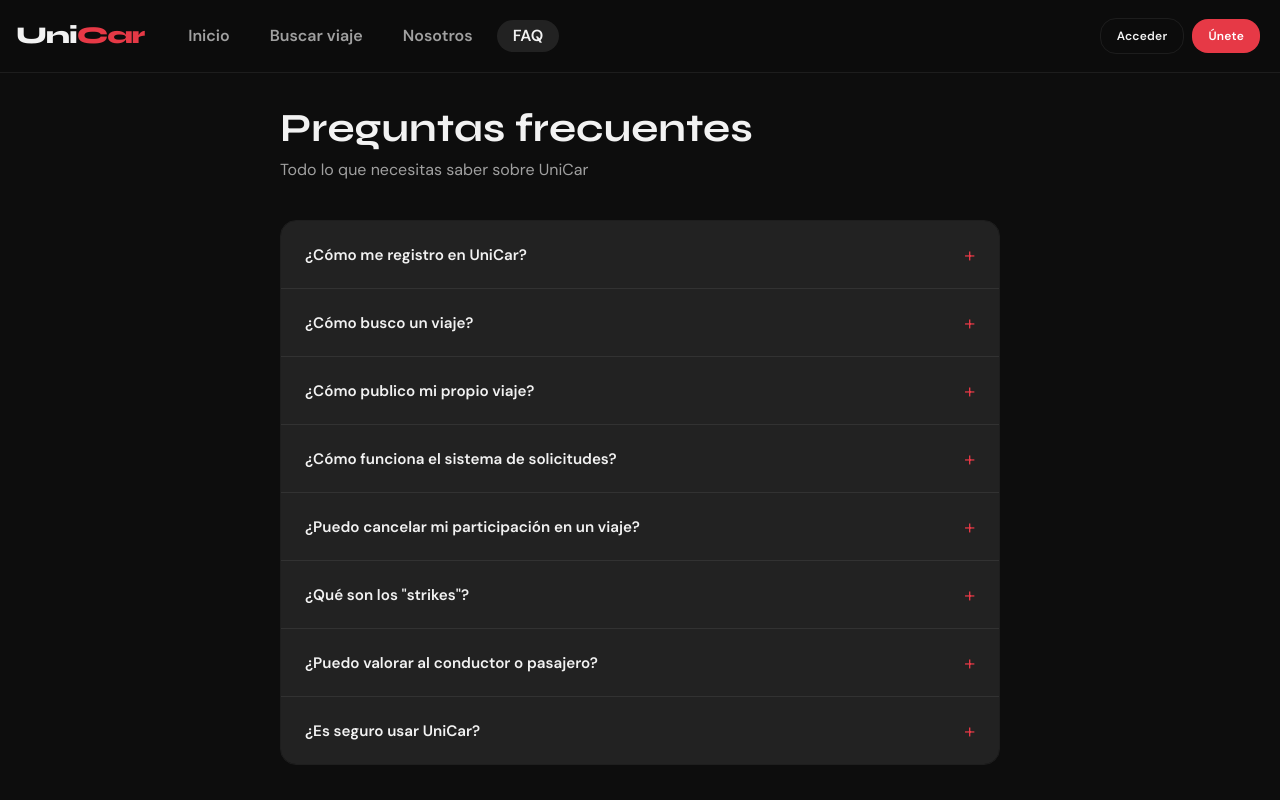
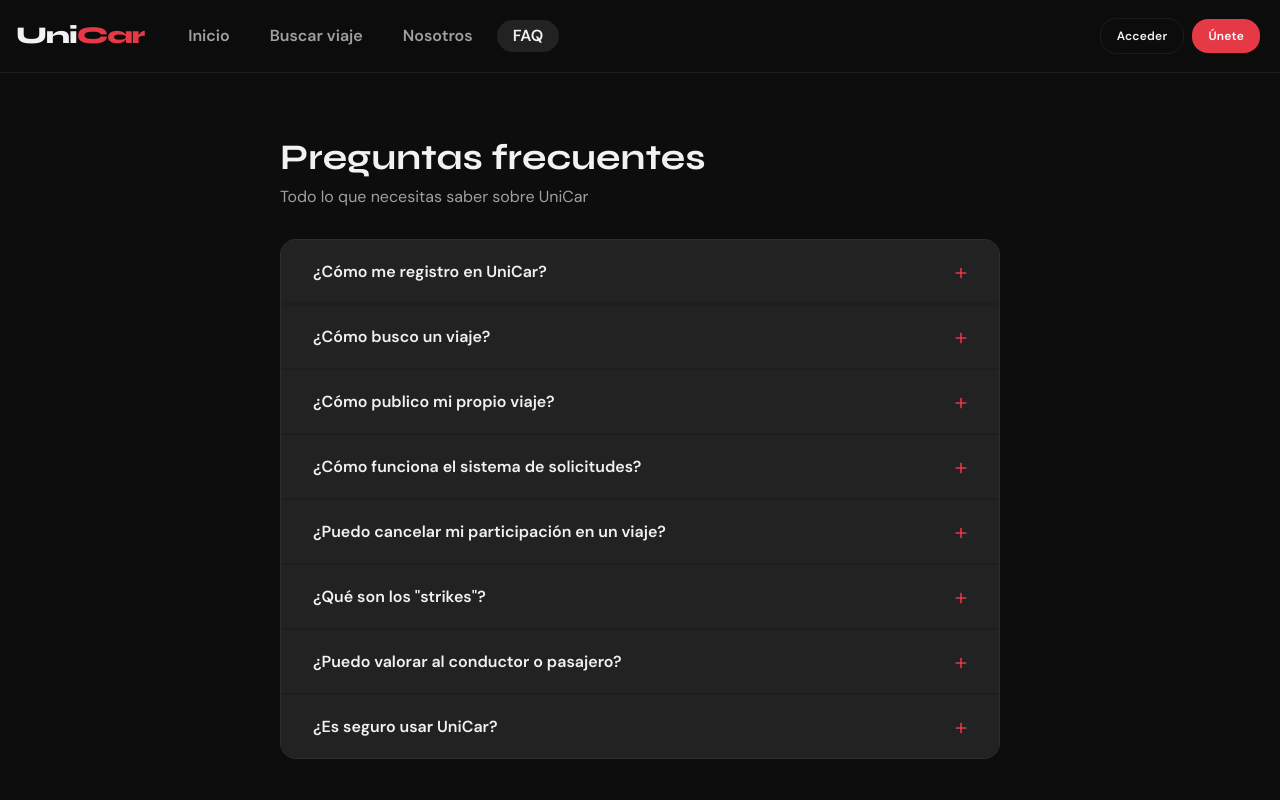
Before and after one commit to Farolita23/Demo-UniCar, an Angular app in the folder front/: page /faq in a window 1280 px wide. Shown: the top 800 px of the page. Built offline with nearby package versions, Linux system fonts and the light colour scheme.

Commit message:
Reajustes en la pagina "FAQ"

```diff
--- a/front/src/app/componenets/pages/faq/faq.css
+++ b/front/src/app/componenets/pages/faq/faq.css
@@ -1,27 +1,85 @@
-.faq-page { max-width: 720px; padding: 2rem 0 4rem; }
-.faq-header { margin-bottom: 2.5rem; }
-.faq-header h1 { font-size: 2.5rem; }
-.faq-header p { color: var(--text-2); margin-top: 0.5rem; }
-.faq-list { display: flex; flex-direction: column; gap: 0; border: 1px solid var(--border); border-radius: var(--radius); overflow: hidden; }
-.faq-item { border-bottom: 1px solid var(--border); background: var(--surface); cursor: pointer; transition: var(--transition); }
-.faq-item:last-child { border-bottom: none; }
-.faq-item.open { background: var(--surface-2); }
-.faq-question { display: flex; justify-content: space-between; align-items: center; padding: 1.25rem 1.5rem; font-weight: 600; font-size: 0.95rem; gap: 1rem; }
-.faq-icon { color: var(--primary); font-size: 1.3rem; font-weight: 300; flex-shrink: 0; }
-.faq-answer { padding: 0 1.5rem 1.25rem; color: var(--text-2); font-size: 0.9rem; line-height: 1.7; }
-
-/* ── FAQ entrance animations ────────────────────────────────── */
-@keyframes faqFadeIn {
-  from { opacity: 0; transform: translateY(16px); }
-  to   { opacity: 1; transform: translateY(0); }
+/* Contenedor principal del componente */
+:host .container {
+    max-width: 720px;
+    padding: 64px 16px 32px 16px;
 }
 
-.faq-item {
-  animation: faqFadeIn 0.4s cubic-bezier(0.22, 1, 0.36, 1) both;
+/* Cabecera de la sección FAQ */
+:host .faq-header {
+    margin-bottom: 32px;
 }
-.faq-item:nth-child(1) { animation-delay: 0.0s; }
-.faq-item:nth-child(2) { animation-delay: 0.05s; }
-.faq-item:nth-child(3) { animation-delay: 0.1s; }
-.faq-item:nth-child(4) { animation-delay: 0.15s; }
-.faq-item:nth-child(5) { animation-delay: 0.2s; }
-.faq-item:nth-child(6) { animation-delay: 0.25s; }
+
+/* Título principal */
+:host .faq-header h1 {
+    font-size: 36px;
+}
+
+/* Subtítulo o descripción */
+:host .faq-header p {
+    color: var(--text-2);
+    margin-top: 8px;
+}
+
+/* Lista de preguntas FAQ */
+:host .faq-list {
+    display: flex;
+    flex-direction: column;
+    gap: 2px;
+    background-color: var(--border);
+    border: 1px solid var(--border);
+    border-radius: var(--radius);
+    overflow: hidden;
+}
+
+/* Cada item de la FAQ */
+:host .faq-list .faq-item {
+    padding: 16px 32px;
+    background: var(--surface);
+    cursor: pointer;
+    transition: var(--transition);
+    animation: faqFadeIn 0.4s cubic-bezier(0.22, 1, 0.36, 1) both;
+}
+
+/* Estado abierto del item */
+:host .faq-list .faq-item.open {
+    background: var(--surface-2);
+}
+
+/* Contenedor de la pregunta */
+:host .faq-list .faq-item .faq-question {
+    display: flex;
+    justify-content: space-between;
+    align-items: center;
+    font-weight: 600;
+    font-size: 16px;
+    gap: 16px;
+}
+
+/* Icono de la pregunta */
+:host .faq-list .faq-item .faq-question .faq-icon {
+    color: var(--primary);
+    font-size: 24px;
+    font-weight: 300;
+    flex-shrink: 0;
+}
+
+/* Contenido de la respuesta */
+:host .faq-list .faq-item .faq-answer {
+    padding-top: 16px;
+    color: var(--text-2);
+    font-size: 14px;
+    line-height: 18px;
+}
+
+/* Animación de entrada */
+@keyframes faqFadeIn {
+    from {
+        opacity: 0;
+        transform: translateY(16px);
+    }
+
+    to {
+        opacity: 1;
+        transform: translateY(0);
+    }
+}
--- a/front/src/app/componenets/pages/faq/faq.html
+++ b/front/src/app/componenets/pages/faq/faq.html
@@ -1,13 +1,13 @@
 <app-header></app-header>
 <div class="page-wrapper">
-  <div class="container faq-page">
+    <div class="container">
         <div class="faq-header">
             <h1>Preguntas frecuentes</h1>
             <p>Todo lo que necesitas saber sobre UniCar</p>
         </div>
         <div class="faq-list">
             @for (item of items; track item.q; let i = $index) {
-        <div class="faq-item" [class.open]="openIndex === i" (click)="toggle(i)">
+            <div class="faq-item" [style.animation-delay]="(i * 0.05) + 's'" [class.open]="openIndex === i" (click)="toggle(i)">
                 <div class="faq-question">
                     <span>{{ item.q }}</span>
                     <span class="faq-icon">{{ openIndex === i ? '−' : '+' }}</span>
@@ -19,5 +19,5 @@
             }
         </div>
     </div>
+    <app-footer></app-footer>
 </div>
-<app-footer></app-footer>
```
Also changed, not shown: front/src/app/componenets/pages/faq/faq.ts (+27 -8 lines). Lines whose indentation alone changed are shown as unchanged.
